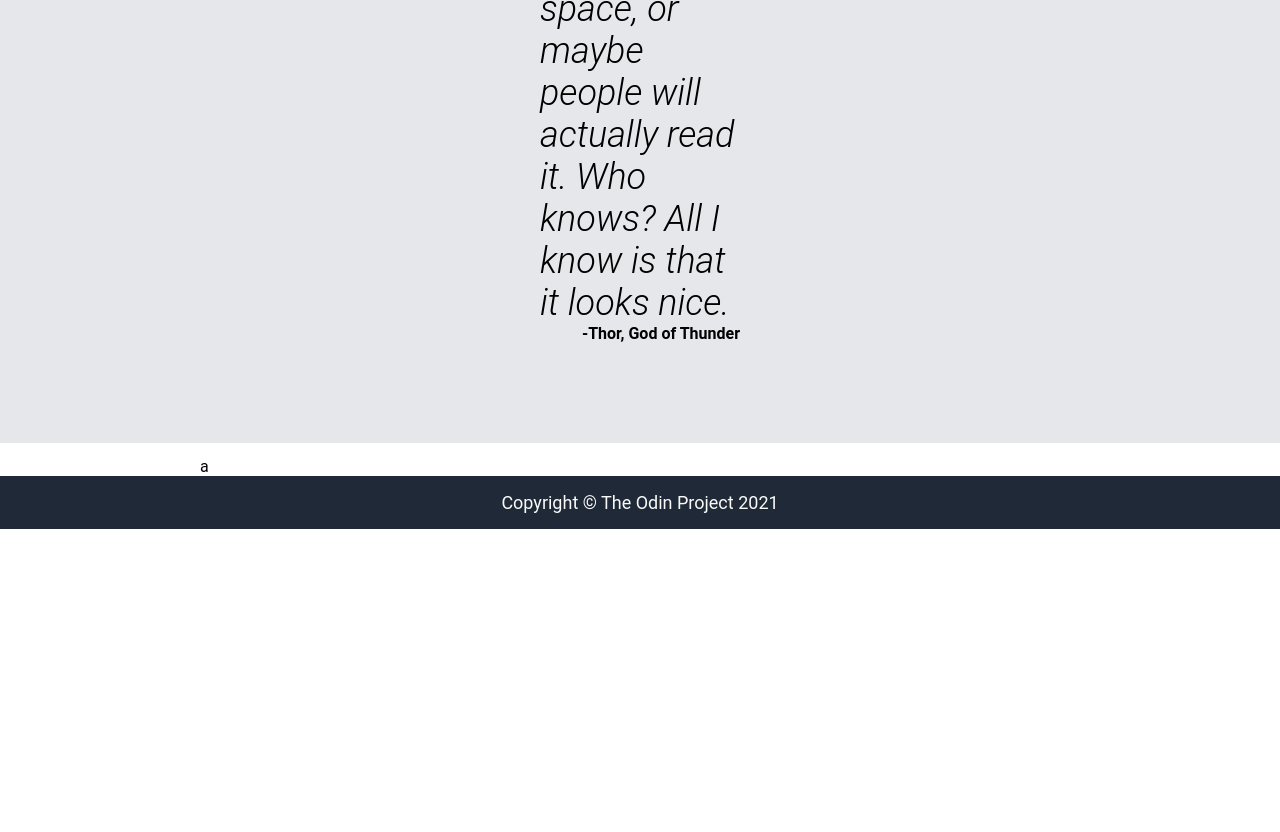
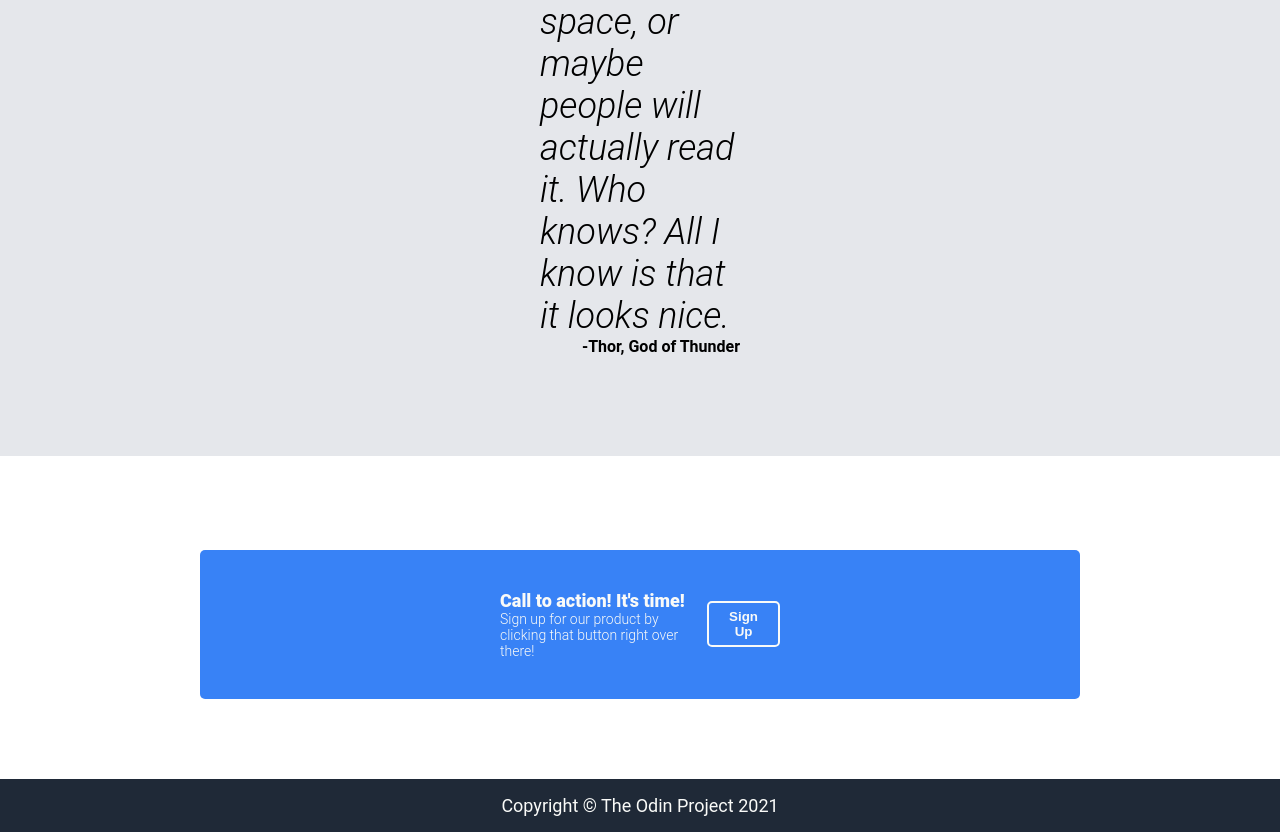
Before and after one commit to bananaplant7/odin-landing-page, a plain HTML site: page index.html in a window 1280 px wide. Shown: the part 1484-2316 px from the top of the page. Before the commit the page ends 2013 px from the top, so only its background shows below. Drawn offline with Linux system fonts and the light colour scheme.

Commit message:
added section 3 and changed hero png to gif

```diff
--- a/index.html
+++ b/index.html
@@ -42,7 +42,7 @@
                 </div>
 
                 <div class="hero-right">
-                    <img src="images/couch.png" class="couch" alt="Danny Devito climbing out of a couch">
+                    <img src="images/couch.gif" class="hero-img" alt="Danny Devito climbing out of a couch">
                 </div>
 
 
@@ -86,7 +86,23 @@
             </div>
 
         </div>
-        <div class="section4">a</div>
+        <div class="section4">
+            <div class="cta"> <!--cta: call to action>-->
+                <div class="cta-left">
+                    <div class="cta-header">
+                        Call to action! It's time!
+                    </div>
+                    <div class="cta-info">
+                        Sign up for our product by clicking that button right over there!
+                    </div>
+                </div>
+                <div class="cta-right">
+                    <button class="cta-button">
+                        Sign Up
+                    </button>
+                </div>
+            </div>
+        </div>
 
     </div>
 
--- a/styles.css
+++ b/styles.css
@@ -55,15 +55,14 @@ a {
     flex: 1;
     padding: 14px 200px 0;
     box-sizing: border-box;
+    flex-direction: column;
 }
 
 .section1 {
     background-color: #1f2937;
-    flex-direction: column;
 }
 
 .section2 {
-    flex-direction: column;
     text-align: center;
 }
 
@@ -74,7 +73,7 @@ a {
 
 .section3 {
     background-color: #e5e7eb;
-    flex-direction: column;
+
     padding: 100px 200px;
 }
 
@@ -87,9 +86,7 @@ a {
     font-size: 18px;
 }
 
-
-
-.couch {
+.hero-img {
     display: flex;
     width: 500px;
 }
@@ -166,13 +163,44 @@ a {
 }
 
 .quote {
-    text-align: ;
     font-size: 36px;
     font-weight: 300;
     font-style: italic;
+
 }
 
 .quote-author {
     text-align: end;
     font-weight: bold;
 }
+
+.cta {
+    display: flex;
+    background-color: #3882f6;
+    color: #F9FAF8;
+    border-radius: 5px;
+    padding: 40px 300px;
+    align-items: center;
+    justify-content: space-between;
+    margin: 80px 0;
+
+}
+
+.cta-button {
+    color: #F9FAF8;
+    background-color: #3882f6;
+    border: 2px solid #F9FAF8;
+    border-radius: 5px;
+    padding: 6px 20px;
+    font-weight: bold;
+}
+
+.cta-header {
+    font-weight: 1000;
+    font-size: 18px;
+}
+
+.cta-info {
+    font-weight: 300;
+    font-size: 14px;
+}
```
